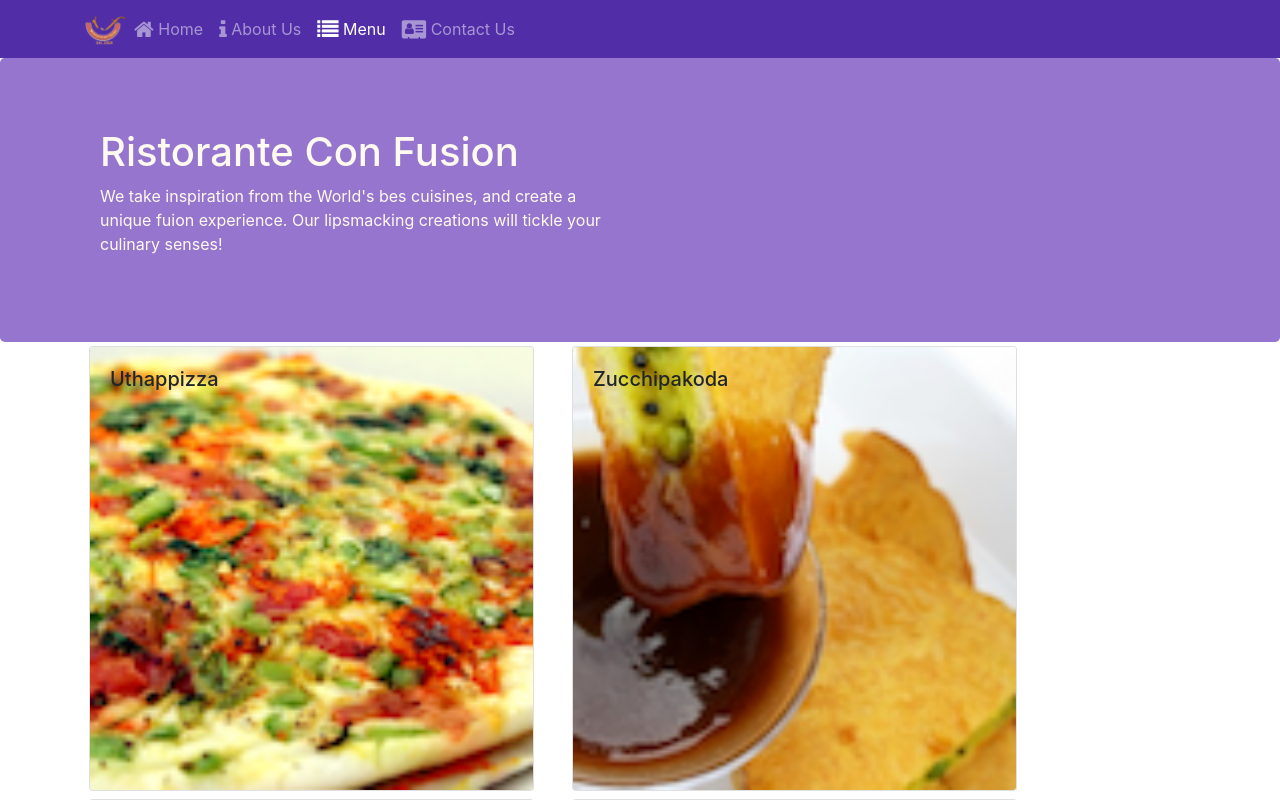
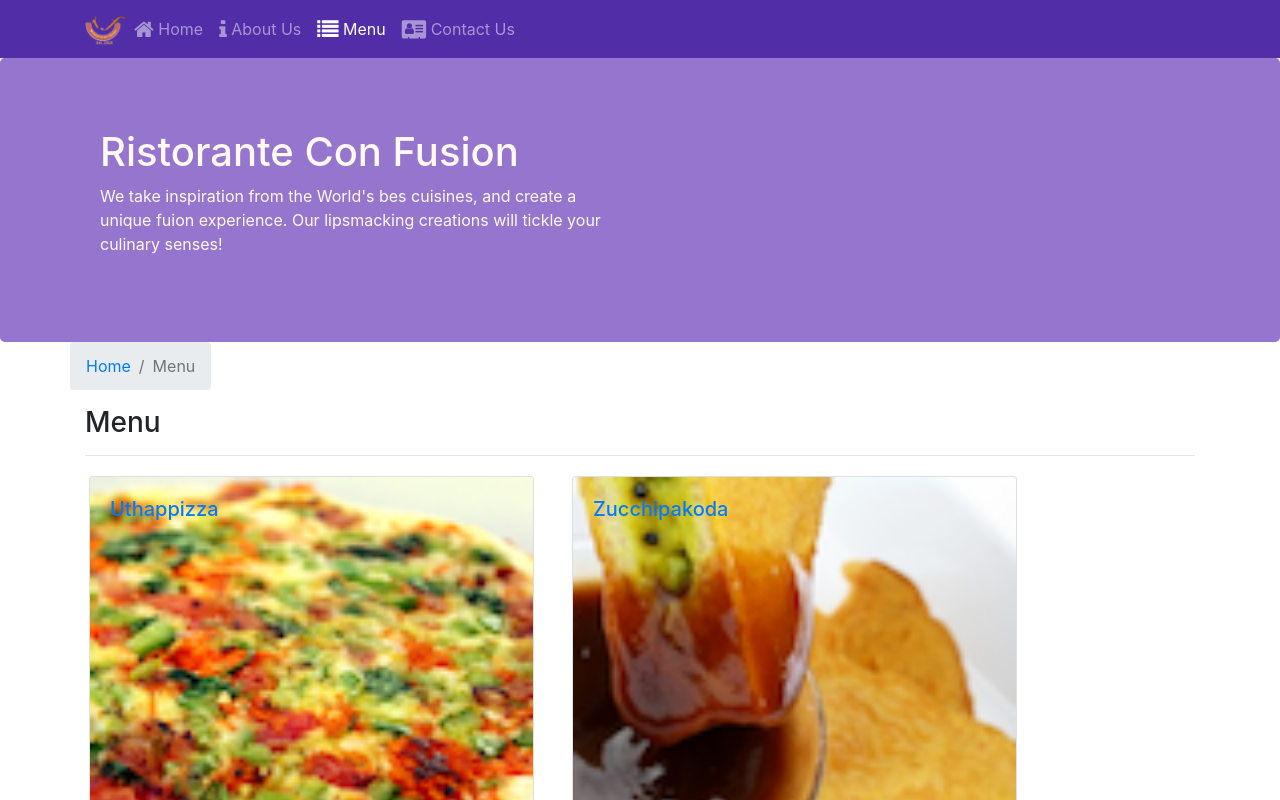
Before and after one commit to haoruikun/confusion, a React (Create React App) app: page /menu in a window 1280 px wide. Shown: the top 800 px of the page. Built offline with nearby package versions, Linux system fonts and the light colour scheme.

Commit message:
SPA part 2

```diff
--- a/src/components/ContactComponent.js
+++ b/src/components/ContactComponent.js
@@ -1,8 +1,20 @@
 import React from 'react';
+import { Breadcrumb, BreadcrumbItem } from 'reactstrap';
+import { Link } from 'react-router-dom';
 
 function Contact(props) {
     return(
         <div className="container">
+            <div className="row">
+              <Breadcrumb>
+                <BreadcrumbItem><Link to='/home'>Home</Link></BreadcrumbItem>
+                <BreadcrumbItem active>Contact Us</BreadcrumbItem>
+              </Breadcrumb>
+              <div className="col-12">
+                <h3>Contact Us</h3>
+                <hr />
+              </div>
+            </div>
             <div className="row row-content">
                 <div className="col-12">
                 <h3>Location Information</h3>
--- a/src/components/DishdetailComponent.js
+++ b/src/components/DishdetailComponent.js
@@ -1,6 +1,6 @@
 import React from 'react';
-import { Card, CardImg, CardText, CardBody, CardTitle } from 'reactstrap';
-
+import { Card, CardImg, CardText, CardBody, CardTitle, Breadcrumb, BreadcrumbItem } from 'reactstrap';
+import { Link } from 'react-router-dom';
 
 
   function RenderDish({dish}) {
@@ -45,8 +45,19 @@
       return (
         <div className="container">
           <div className="row">
+            <Breadcrumb>
+              <BreadcrumbItem><Link to='/home'>Home</Link></BreadcrumbItem>
+              <BreadcrumbItem><Link to='/menu'>Menu</Link></BreadcrumbItem>
+              <BreadcrumbItem active>{props.dish.name}</BreadcrumbItem>
+            </Breadcrumb>
+            <div className="col-12">
+              <h3>{props.dish.name}</h3>
+              <hr />
+            </div>
+          </div>
+          <div className="row">
             <RenderDish dish={props.dish} />
-            <RenderComments comments={props.dish.comments} />
+            <RenderComments comments={props.comments} />
           </div>
         </div>
       )
--- a/src/components/MainComponent.js
+++ b/src/components/MainComponent.js
@@ -33,12 +33,21 @@
         />
       )
     }
+
+    const DishWithId = ({match}) => {
+      return(
+        <DishDetail dish={this.state.dishes.filter((dish) => dish.id === parseInt(match.params.dishId,10))[0]}
+        comments={this.state.comments.filter((comment) => comment.dishId === parseInt(match.params.dishId,10))} />
+      );
+    }
+
     return (
       <div>
         <Header />
           <Switch>
             <Route path="/home" component={HomePage} />
             <Route exact path="/menu" component={() => <Menu dishes={this.state.dishes} />} />
+            <Route path="/menu/:dishId" component={DishWithId} />
             <Route exact path="/contactus" component={Contact} />
             <Redirect to="/home" />
           </Switch>
--- a/src/components/MenuComponent.js
+++ b/src/components/MenuComponent.js
@@ -1,14 +1,16 @@
 import React from 'react';
-import { Card, CardImg, CardImgOverlay, CardText, CardBody, CardTitle } from 'reactstrap';
+import { Card, CardImg, CardImgOverlay, CardText, CardBody, CardTitle, Breadcrumb, BreadcrumbItem } from 'reactstrap';
+import { Link } from 'react-router-dom';
 
   function RenderMenuItem({ dish, onClick }) {
     return(
-      <Card key={dish.id}
-        onClick={() => onClick(dish.id)}>
-        <CardImg width="100%" src={dish.image} alt={dish.name} />
-        <CardImgOverlay>
-          <CardTitle>{dish.name}</CardTitle>
-        </CardImgOverlay>
+      <Card key={dish.id}>
+        <Link to={`/menu/${dish.id}`} >
+          <CardImg width="100%" src={dish.image} alt={dish.name} />
+          <CardImgOverlay>
+            <CardTitle>{dish.name}</CardTitle>
+          </CardImgOverlay>
+        </Link>
       </Card>
     );
   }
@@ -18,13 +20,23 @@
     const menu = props.dishes.map((dish) => {
       return (
         <div className="col-12 col-md-5 m-1">
-          <RenderMenuItem dish={dish} onClick={props.onClick} />
+          <RenderMenuItem dish={dish}/>
         </div>
       );
     });
 
     return (
       <div className="container">
+        <div className="row">
+          <Breadcrumb>
+            <BreadcrumbItem><Link to='/home'>Home</Link></BreadcrumbItem>
+            <BreadcrumbItem active>Menu</BreadcrumbItem>
+          </Breadcrumb>
+          <div className="col-12">
+            <h3>Menu</h3>
+            <hr />
+          </div>
+        </div>
         <div className="row">
           {menu}
         </div>
```
Also changed, not shown: 1 other file (tests, documents, lock files or other folders).
